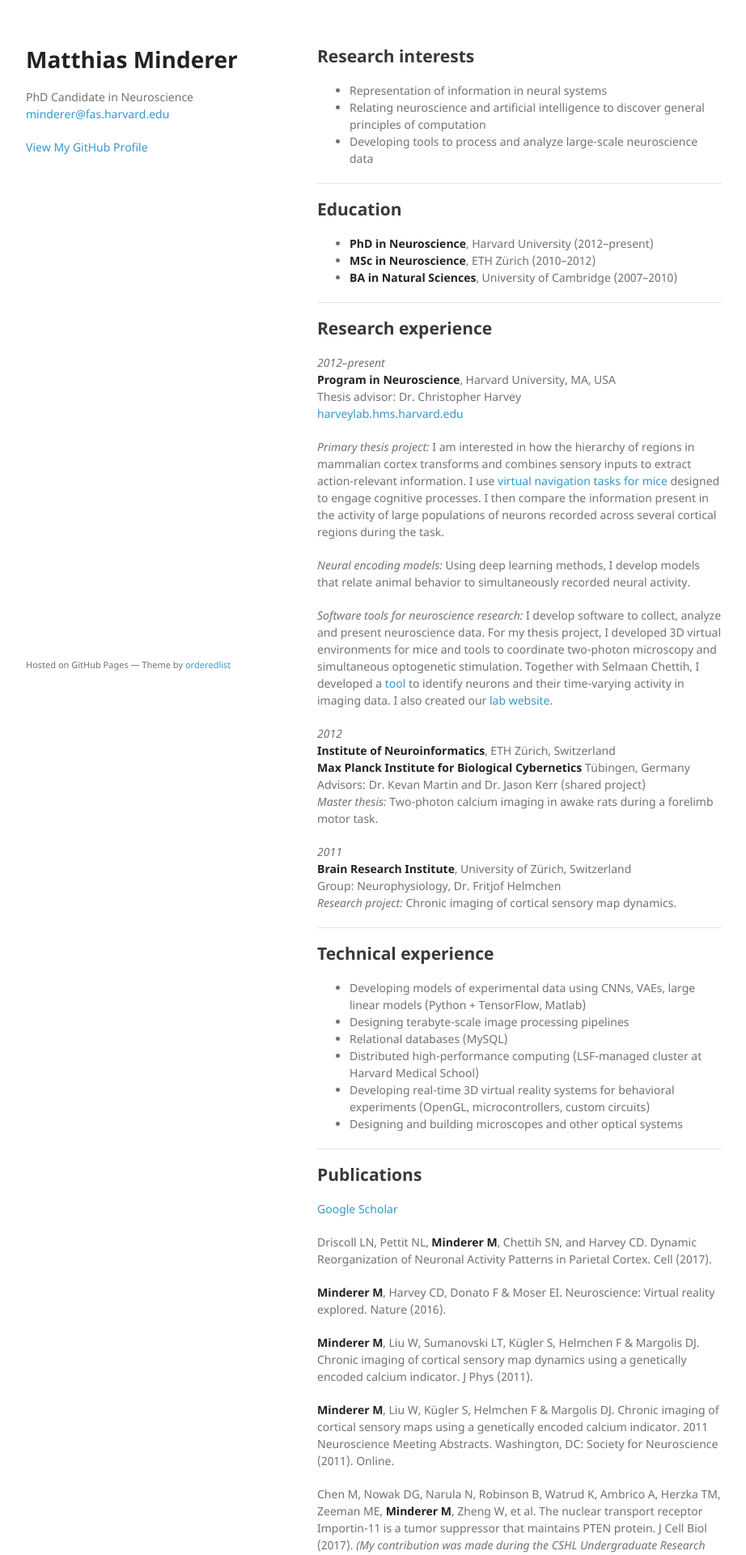
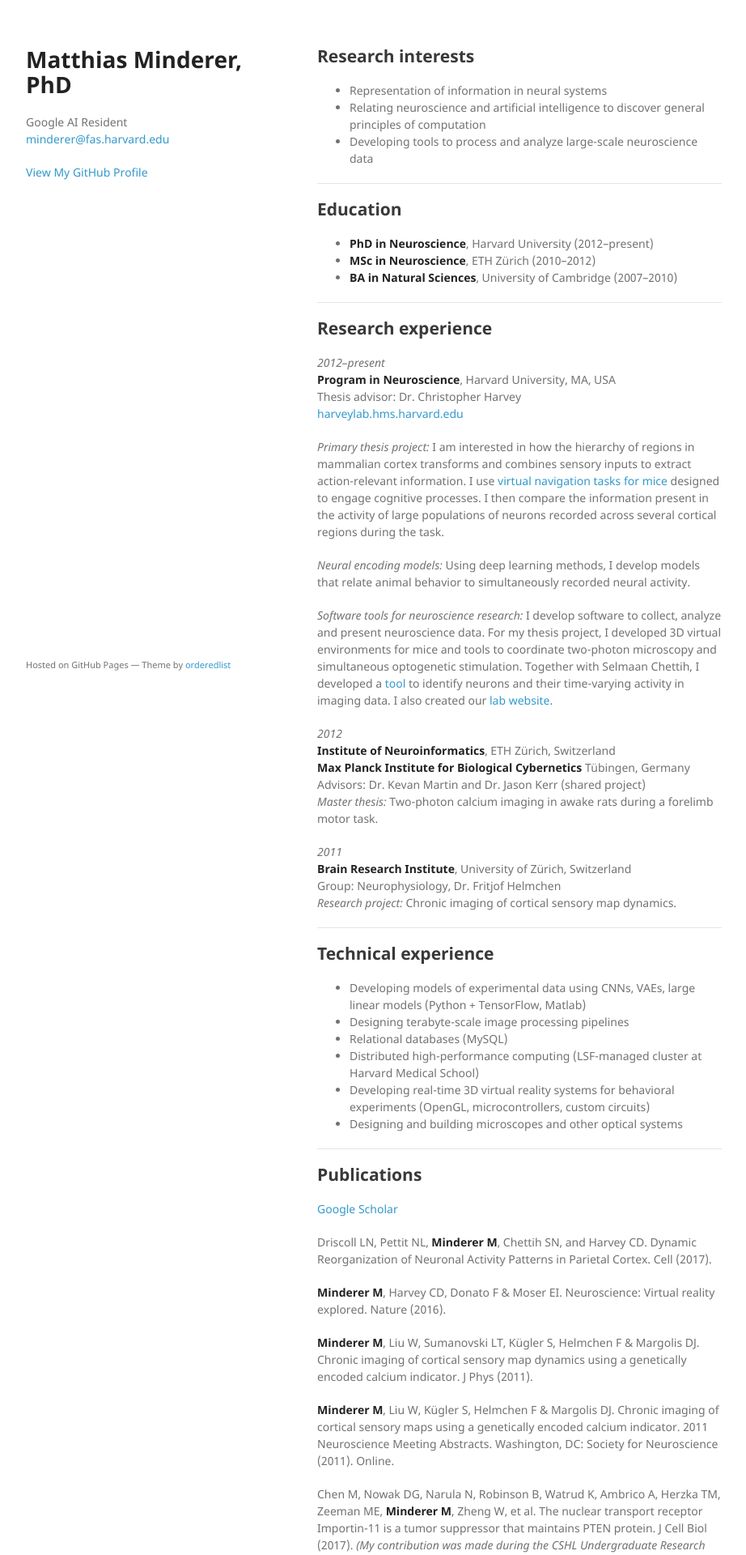
Before and after one commit to mjlm/mjlm.github.io, a Jekyll site: the page built from index.md, in a window 1280 px wide. Shown: the top 1920 px of the page at 81% size, without its empty margins (178-1100 px from the left). Built offline with Jekyll 4.4.1, drawn with Linux system fonts in a browser that asks for light colours; our own code applies the rules of GitHub Pages for plain Markdown files.

```diff
--- a/_config.yml
+++ b/_config.yml
@@ -1,4 +1,4 @@
 theme: jekyll-theme-minimal
-title: Matthias Minderer
-description: PhD Candidate in Neuroscience
+title: Matthias Minderer, PhD
+description: Google AI Resident
 show_downloads: false
```
